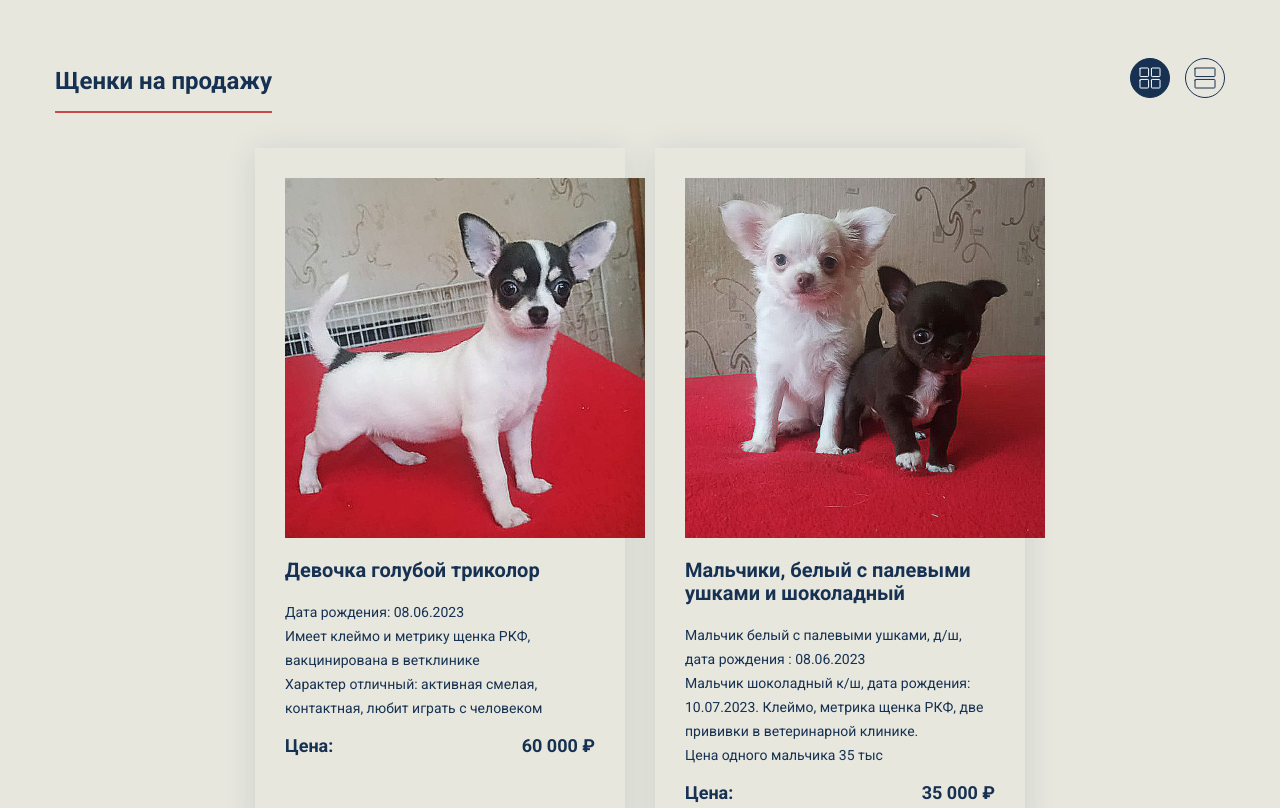
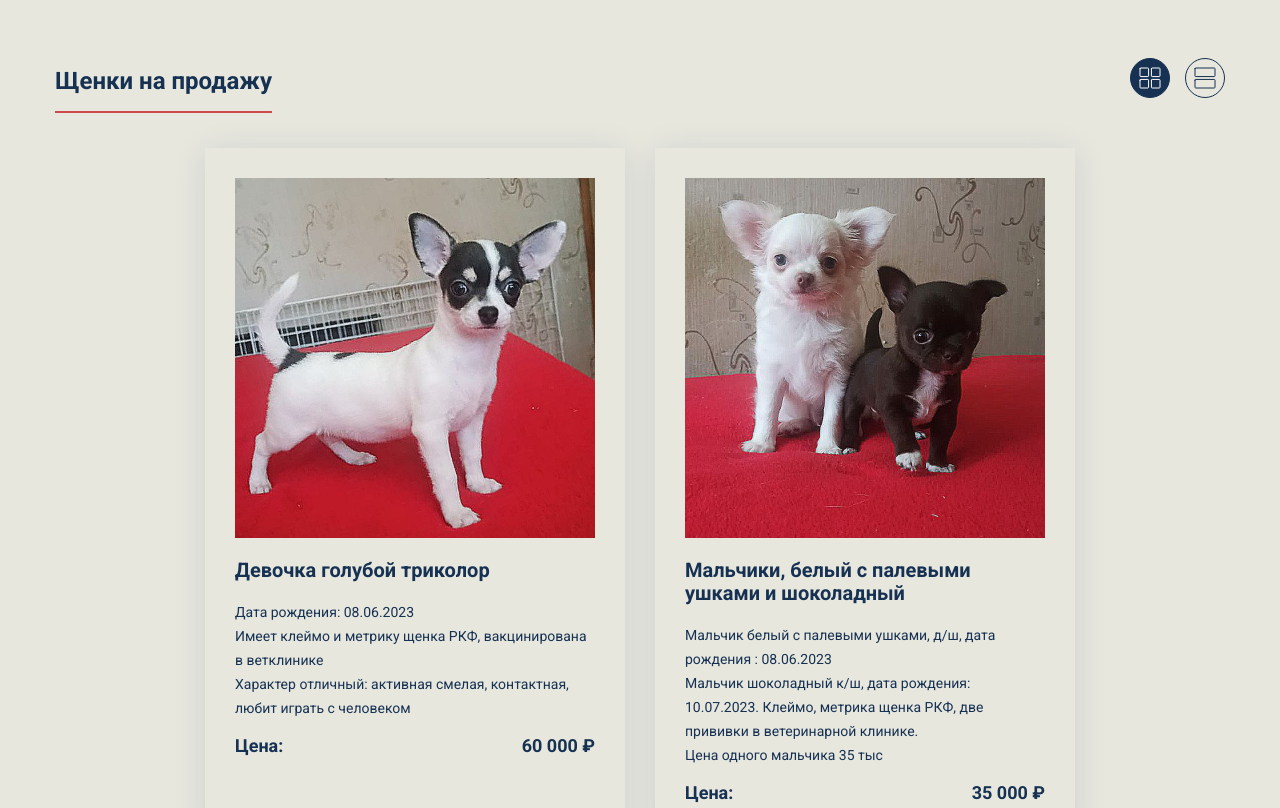
Before and after one commit to YuliyaLabutina/EKB_Chihuahua.github.io, a plain HTML site: page index.html in a window 1280 px wide. Shown: the part 1248-2056 px from the top of the page. Drawn offline with Linux system fonts and the light colour scheme.

Commit message:
feat:width

```diff
--- a/css/style.css
+++ b/css/style.css
@@ -357,7 +357,7 @@ body {
 }
 
 .card {
-  width: 310px;
+  width: 360px;
   padding: 30px;
   box-shadow: 0 4px 30px rgba(22, 49, 82, 0.12);
 }
```
